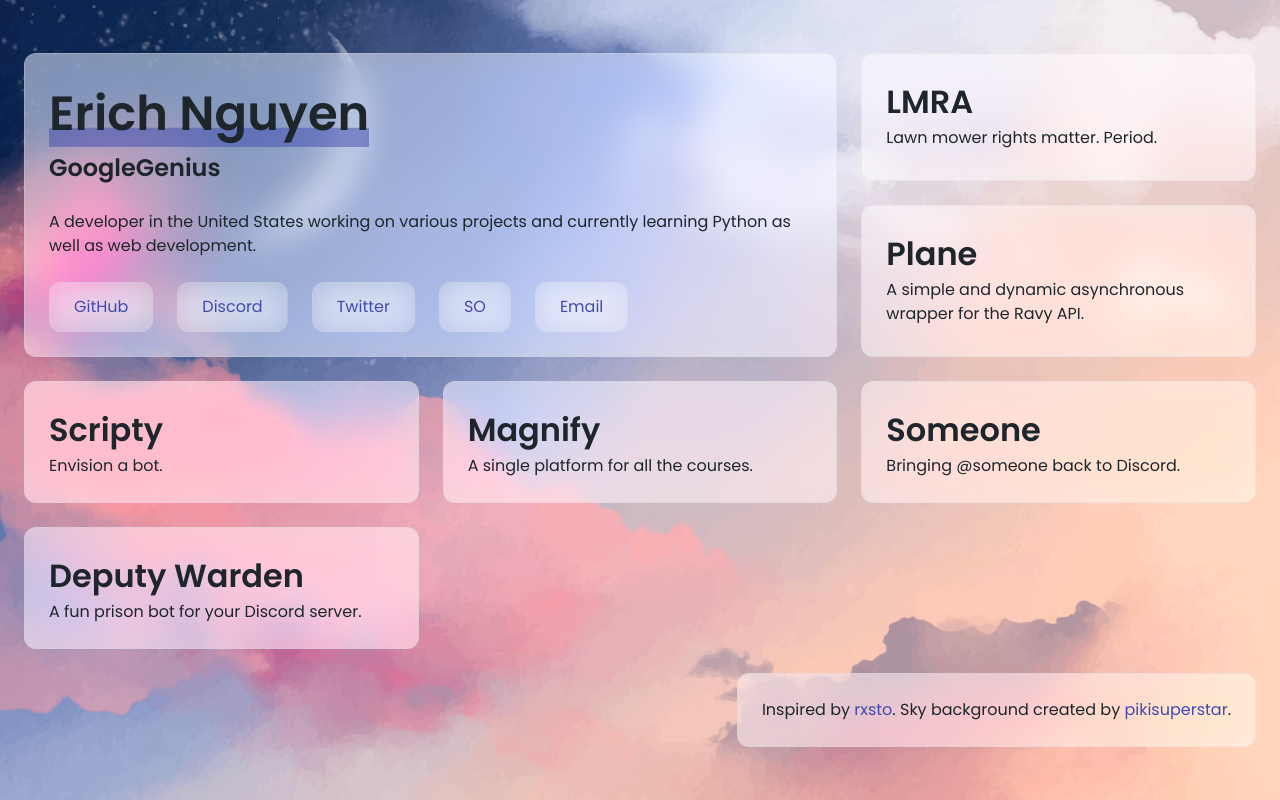
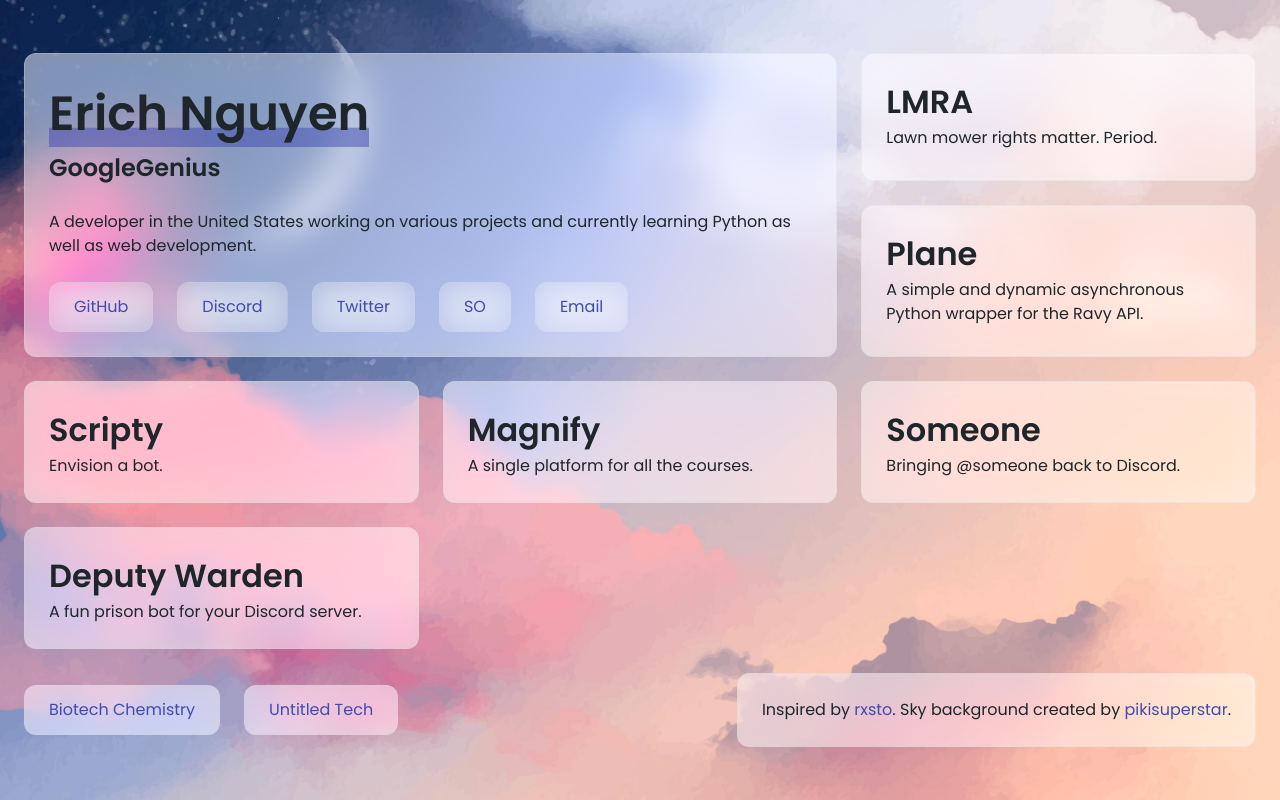
Before and after one commit to GoogolGenius/erich, a React (Create React App) app: page / in a window 1280 px wide. Built offline with nearby package versions, Linux system fonts and the light colour scheme.

Commit message:
Generic changes

```diff
--- a/src/App.css
+++ b/src/App.css
@@ -14,7 +14,7 @@
 }
 
 .App__container {
-  align-items: flex-end;
+  align-items: center;
   display: flex;
   flex-direction: column;
   gap: 1.5rem;
@@ -32,9 +32,37 @@
   width: 100%;
 }
 
+.App__footer {
+  display: flex;
+  flex-direction: column;
+  gap: 1.5rem;
+  width: 100%;
+}
+
+.App__footer > .YouTube > .AnchorButton {
+  width: 100%;
+}
+
 @media (min-width: 44em) {
+  .App__container {
+    justify-content: flex-end;
+  }
+
   .App__grid > .Profile {
     grid-column: span 2;
     grid-row: span 2;
   }
+
+  .App__footer {
+    display: flex;
+    flex-direction: row;
+    justify-content: space-between;
+    align-items: center;
+    width: 100%;
+    gap: 1.5rem;
+  }
+
+  .App__footer > .YouTube > .AnchorButton {
+    width: revert;
+  }
 }
--- a/src/App.tsx
+++ b/src/App.tsx
@@ -3,6 +3,7 @@
 import Card from './components/Card';
 import Footer from './components/Footer';
 import Profile from './components/Profile';
+import YouTube from './components/YouTube';
 import { FC } from 'react';
 
 const App: FC = (): JSX.Element => {
@@ -15,7 +16,10 @@
             <Card key={index} {...project} />
           ))}
         </div>
-        <Footer />
+        <div className="App__footer">
+          <YouTube />
+          <Footer />
+        </div>
       </div>
     </div>
   );
--- /dev/null
+++ b/src/assets/data/channels.ts
@@ -0,0 +1,12 @@
+const channels = [
+  {
+    name: 'Biotech Chemistry',
+    link: 'https://www.youtube.com/c/BiotechChemistry',
+  },
+  {
+    name: 'Untitled Tech',
+    link: 'https://www.youtube.com/channel/UCb93h1eag4SmlJGWI4-NwEA',
+  },
+];
+
+export default channels;
--- /dev/null
+++ b/src/assets/data/links.ts
@@ -0,0 +1,7 @@
+const links = {
+  rxsto: 'https://rxs.to',
+  pikisuperstar:
+    'https://www.freepik.com/free-vector/hand-painted-watercolor-pastel-sky-background_13451525.htm',
+};
+
+export default links;
--- a/src/assets/data/projects.ts
+++ b/src/assets/data/projects.ts
@@ -6,7 +6,8 @@
   },
   {
     name: 'Plane',
-    description: 'A simple and dynamic asynchronous wrapper for the Ravy API.',
+    description:
+      'A simple and dynamic asynchronous Python wrapper for the Ravy API.',
     link: 'https://github.com/GoogleGenius/plane',
   },
   {
--- a/src/components/Footer.css
+++ b/src/components/Footer.css
@@ -1,10 +1,26 @@
 .Footer {
+  display: flex;
+  justify-content: flex-end;
+}
+
+@media (max-width: 44em) {
+  .Footer {
+    justify-content: center;
+  }
+
+  .Footer__container {
+    width: 100%;
+  }
+}
+
+.Footer__container {
   backdrop-filter: blur(16px) saturate(180%);
   -webkit-backdrop-filter: blur(16px) saturate(180%);
   background-color: rgba(255, 255, 255, 0.5);
   border: 1px solid rgba(209, 213, 219, 0.3);
   border-radius: 12px;
   padding: 1.5rem;
+  text-align: center;
 }
 
 .Footer__anchor {
--- a/src/components/Footer.tsx
+++ b/src/components/Footer.tsx
@@ -1,12 +1,14 @@
+import links from '../assets/data/links';
 import './Footer.css';
 import { FC } from 'react';
 
 const Footer: FC = (): JSX.Element => {
   return (
     <div className="Footer">
+      <div className="Footer__container">
         Inspired by{' '}
         <a
-        href="https://rxs.to"
+          href={links.rxsto}
           target="_blank"
           rel="noopener noreferrer"
           className="Footer__anchor"
@@ -15,7 +17,7 @@
         </a>
         . Sky background created by{' '}
         <a
-        href="https://www.freepik.com/free-vector/hand-painted-watercolor-pastel-sky-background_13451525.htm"
+          href={links.pikisuperstar}
           target="_blank"
           rel="noopener noreferrer"
           className="Footer__anchor"
@@ -24,6 +26,7 @@
         </a>
         .
       </div>
+    </div>
   );
 };
 
--- a/src/components/Profile.css
+++ b/src/components/Profile.css
@@ -34,7 +34,7 @@
   }
 }
 
-.AnchorButton__anchor {
+.Profile__links > .AnchorButton > .AnchorButton__anchor {
   background-color: rgba(255, 255, 255, 0.1);
 }
 
--- /dev/null
+++ b/src/components/YouTube.css
@@ -0,0 +1,5 @@
+.YouTube {
+  align-items: center;
+  display: flex;
+  gap: 1.5rem;
+}
--- /dev/null
+++ b/src/components/YouTube.tsx
@@ -0,0 +1,16 @@
+import channels from '../assets/data/channels';
+import AnchorButton from './AnchorButton';
+import './YouTube.css';
+import { FC } from 'react';
+
+const YouTube: FC = (): JSX.Element => {
+  return (
+    <div className="YouTube">
+      {channels.map((channel, index) => (
+        <AnchorButton key={index} text={channel.name} link={channel.link} />
+      ))}
+    </div>
+  );
+};
+
+export default YouTube;
```
Lines whose indentation alone changed are shown as unchanged.
